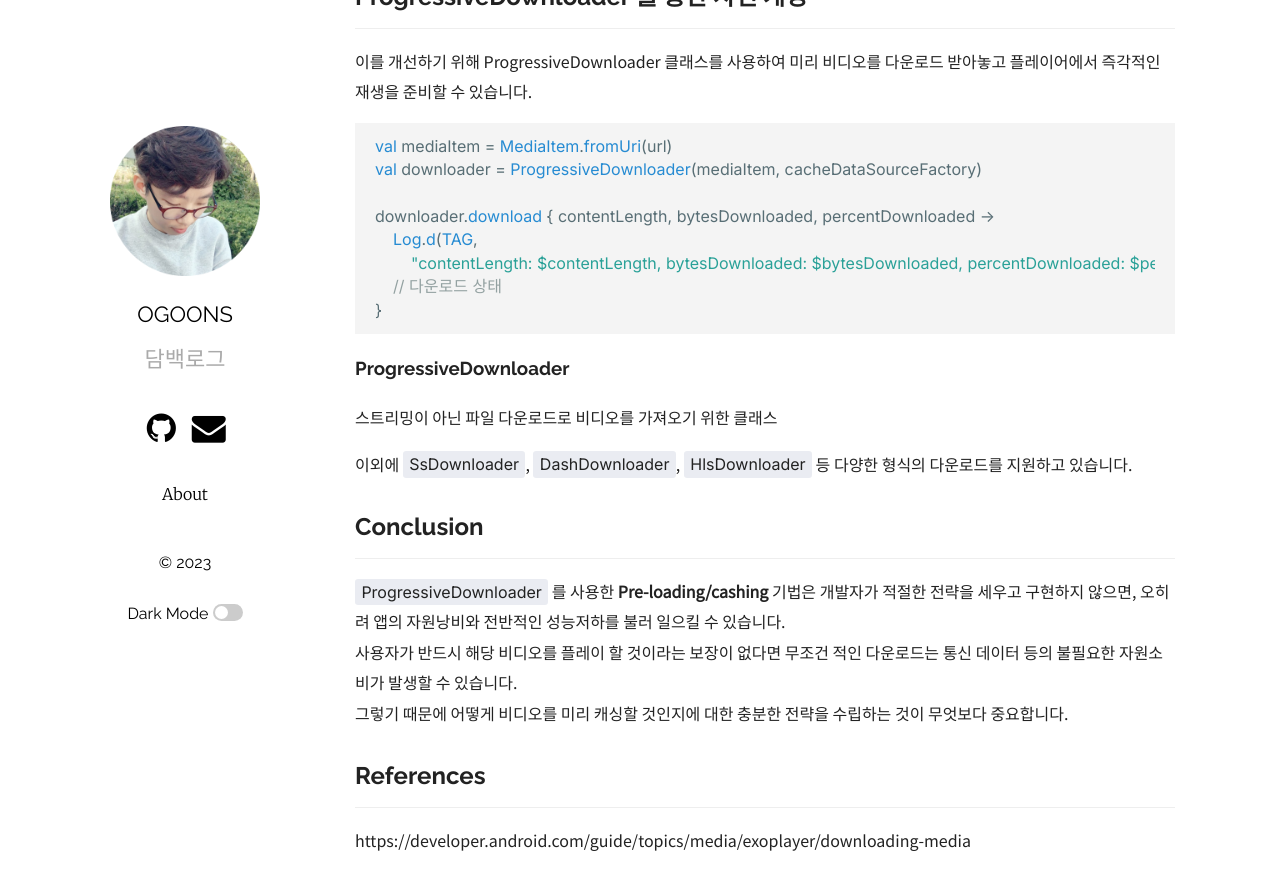
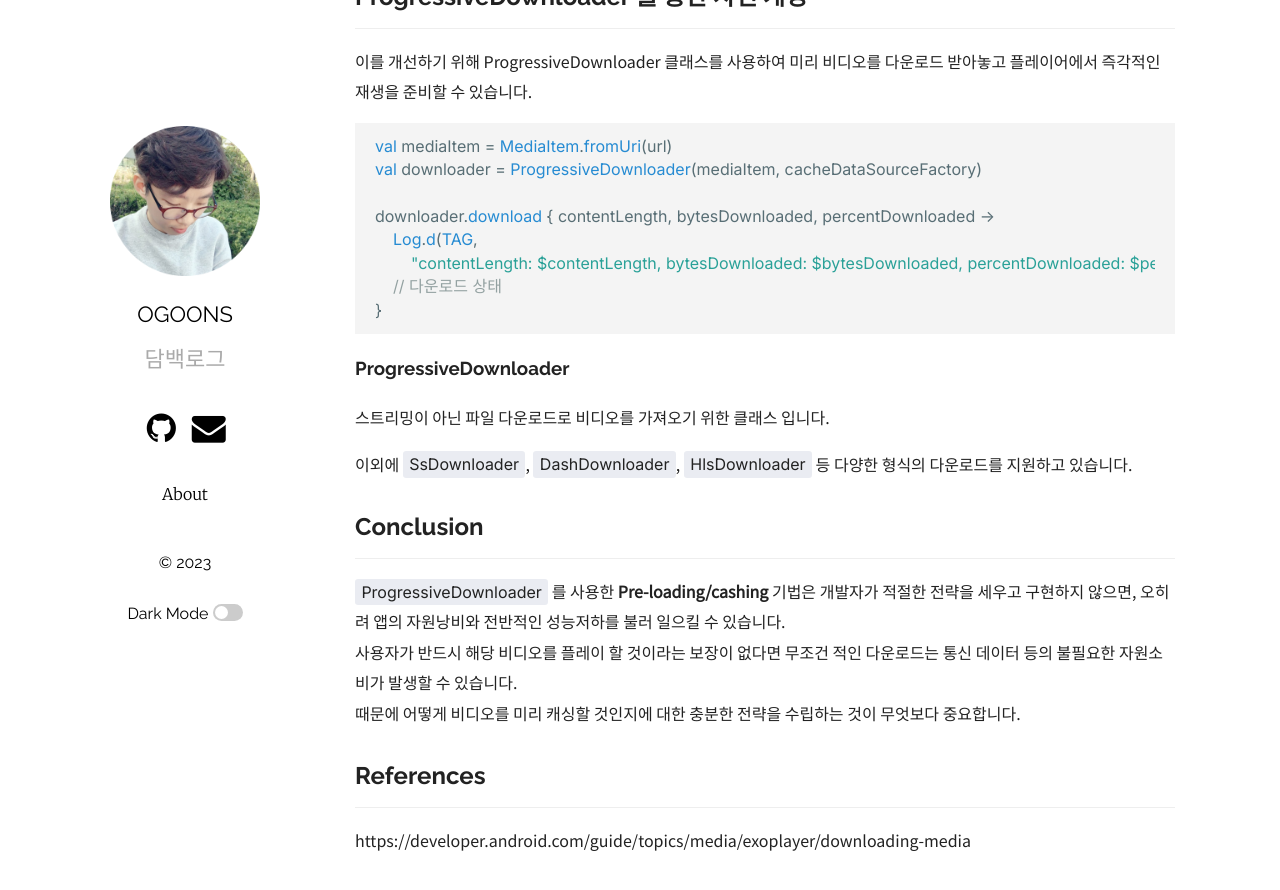
Before and after one commit to ogoons/ogoons.github.io, a Jekyll site: the page built from _posts/2023-09-20-exoplayer-pre-loading.md, in a window 1280 px wide and 900 px high, scrolled down 2297 px. Shown: the top 890 px of the window. Built offline with Jekyll 4.4.1, drawn with Linux system fonts in a browser that asks for light colours; comment, search, counter and statistics services are not loaded.

Commit message:
Update post

```diff
--- a/_posts/2023-09-20-exoplayer-pre-loading.md
+++ b/_posts/2023-09-20-exoplayer-pre-loading.md
@@ -104,7 +104,7 @@ downloader.download { contentLength, bytesDownloaded, percentDownloaded ->
 
 ### ProgressiveDownloader
 
-스트리밍이 아닌 파일 다운로드로 비디오를 가져오기 위한 클래스
+스트리밍이 아닌 파일 다운로드로 비디오를 가져오기 위한 클래스 입니다.
 
 이외에 `SsDownloader`, `DashDownloader`, `HlsDownloader` 등 다양한 형식의 다운로드를 지원하고 있습니다.
 
@@ -112,7 +112,7 @@ downloader.download { contentLength, bytesDownloaded, percentDownloaded ->
 
 `ProgressiveDownloader` 를 사용한 **Pre-loading/cashing** 기법은 개발자가 적절한 전략을 세우고 구현하지 않으면, 오히려 앱의 자원낭비와 전반적인 성능저하를 불러 일으킬 수 있습니다.
 사용자가 반드시 해당 비디오를 플레이 할 것이라는 보장이 없다면 무조건 적인 다운로드는 통신 데이터 등의 불필요한 자원소비가 발생할 수 있습니다.
-그렇기 때문에 어떻게 비디오를 미리 캐싱할 것인지에 대한 충분한 전략을 수립하는 것이 무엇보다 중요합니다.
+때문에 어떻게 비디오를 미리 캐싱할 것인지에 대한 충분한 전략을 수립하는 것이 무엇보다 중요합니다.
 
 ## References
 
```
